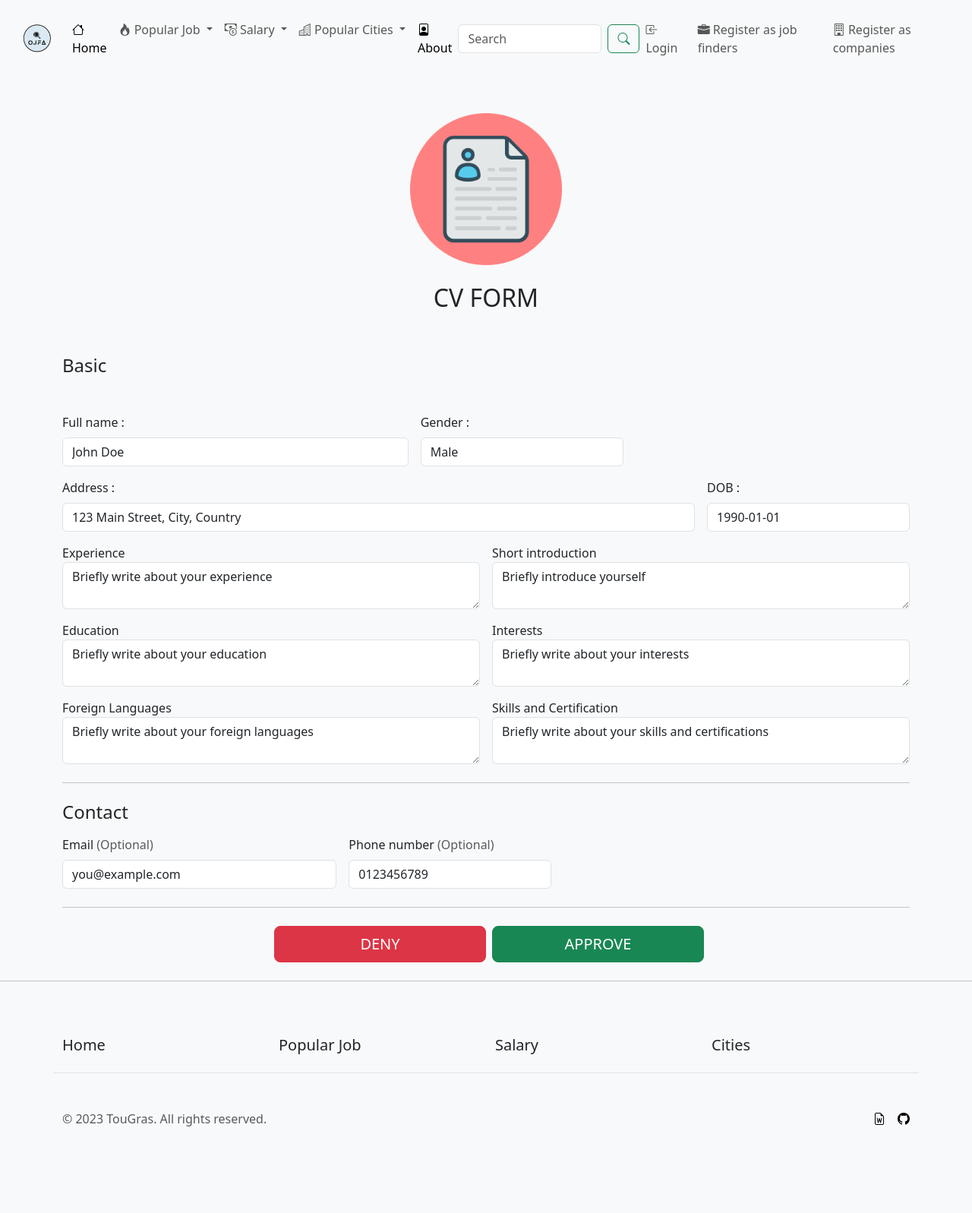
After one commit to 21127221-voduyanh/intro2se-21clc08-group6, a Django app: template app/templates/app/post/view_cv.html in a window 1280 px wide. The commit adds this page. Shown: the whole page at 76% size. Run offline with Django 4.2, Linux system fonts and the light colour scheme; the template is opened without the code that fills it, so the values that code supplies are empty.

Commit message:
Update dashboard UI 3rd time. Add view_cv to View CV button in dashboard. Check box term and service is thick

```diff
--- /dev/null
+++ b/app/templates/app/post/view_cv.html
@@ -0,0 +1,132 @@
+{% extends 'app/base.html'%}
+{% load static %}
+
+{% block main-content %}
+<html>
+  <head>
+    <meta charset="utf-8">
+    <meta http-equiv="X-UA-Compatible" content="IE=edge">
+    <title></title>
+    <meta name="description" content="">
+    <meta name="viewport" content="width=device-width, initial-scale=1">
+    <link rel="stylesheet" href="">
+  </head>
+
+  <body class = "bg-body-tertiary">
+    <div class = "container">
+        <main>
+            <div class="py-5 text-center">
+                <img class="d-block mx-auto mb-4" src="{% static 'app/image/apply_icon.png' %}" alt="" width="200" height="200">
+                <h2>CV FORM</h2>
+            </div>
+
+            <div class="text-left fw-bold">
+              {% if messages %}
+                  {% for message in messages %}
+                      <div>{{ message }}</div>
+                  {% endfor %}
+              {% endif %}
+            </div>
+
+            <div class="row g-5">
+                <h4 class="mb-0">Basic</h4>
+                <form class="needs-validation" novalidate="">
+                    <div class="row g-3">
+                        <div class="col-sm-5">
+                            <label for="firstName" class="form-label">Full name :</label>
+                            <input type="text" class="form-control" value="John Doe" readonly>
+                        </div>
+
+                        <div class="col-sm-3">
+                            <label for="lastName" class="form-label">Gender :</label>
+                            <input type="text" class="form-control" value="Male" readonly>
+                        </div>
+
+                        <div class="col-sm-9">
+                            <label for="address" class="form-label">Address :</label>
+                            <input type="text" class="form-control" value="123 Main Street, City, Country" readonly>
+                        </div>
+
+                        <div class="col-sm-3">
+                            <label for="lastName" class="form-label">DOB :</label>
+                            <input type="text" class="form-control" value="1990-01-01" readonly>
+                        </div>
+
+                        <div class="col-sm-6 d-flex flex-row align-items-center">
+                            <div class="form-outline flex-fill mb-0">
+                                <label for="">Experience</label>
+                                <textarea class="form-control" readonly>Briefly write about your experience</textarea>
+                            </div>
+                        </div>
+
+                        <div class="col-sm-6 d-flex flex-row align-items-center">
+                            <div class="form-outline flex-fill mb-0">
+                                <label for="">Short introduction</label>
+                                <textarea class="form-control" readonly>Briefly introduce yourself</textarea>
+                            </div>
+                        </div>
+
+                        <div class="col-sm-6 d-flex flex-row align-items-center">
+                            <div class="form-outline flex-fill mb-0">
+                                <label for="">Education</label>
+                                <textarea class="form-control" readonly>Briefly write about your education</textarea>
+                            </div>
+                        </div>
+
+                        <div class="col-sm-6 d-flex flex-row align-items-center">
+                            <div class="form-outline flex-fill mb-0">
+                                <label for="">Interests</label>
+                                <textarea class="form-control" readonly>Briefly write about your interests</textarea>
+                            </div>
+                        </div>
+
+                        <div class="col-sm-6 d-flex flex-row align-items-center">
+                            <div class="form-outline flex-fill mb-0">
+                                <label for="">Foreign Languages</label>
+                                <textarea class="form-control" readonly>Briefly write about your foreign languages</textarea>
+                            </div>
+                        </div>
+
+                        <div class="col-sm-6 d-flex flex-row align-items-center">
+                            <div class="form-outline flex-fill mb-0">
+                                <label for="">Skills and Certification</label>
+                                <textarea class="form-control" readonly>Briefly write about your skills and certifications</textarea>
+                            </div>
+                        </div>
+                    </div>
+
+                    <hr class="my-4">
+
+                    <h4 class="mb-3">Contact</h4>
+                    <div class="row g-3">
+                        <div class="col-sm-4">
+                            <label for="email" class="form-label">Email <span class="text-body-secondary">(Optional)</span></label>
+                            <input type="email" class="form-control" value="you@example.com" readonly>
+                        </div>
+
+                        <div class="col-sm-3">
+                            <label for="number" class="form-label">Phone number <span class="text-body-secondary">(Optional)</span></label>
+                            <input type="number" class="form-control" value="0123456789" readonly>
+                        </div>
+                    </div>
+                </form>
+            </div>
+
+                    <hr class="my-4">
+                    <div class="d-grid gap-2 d-md-flex col-6 mx-auto">
+                      <a type="button" class="btn btn-danger btn-lg col-sm-6" href="{% url 'dashboard' %}">DENY</a>
+                      <button type="submit" class="btn btn-success btn-lg col-sm-6" href="{% url 'dashboard' %}" >APPROVE</button>
+                    </div>
+
+                  </form>
+
+            </div>
+        </main>
+    </div>
+
+    <script src="" async defer></script>
+  </body>
+</html>
+
+
+{% endblock main-content%}
--- a/app/urls.py
+++ b/app/urls.py
@@ -21,4 +21,5 @@ urlpatterns = [
     path('dashboard/',views.dashboard,name='dashboard'),
     path('history/',views.history, name='history'),
     path('post/edit/<int:pk>/', views.edit_post, name='edit_post'),
+    path('view_cv/',views.view_cv,name='view_cv'),
 ] + static(settings.MEDIA_URL, document_root=settings.MEDIA_ROOT)
--- a/app/views.py
+++ b/app/views.py
@@ -506,3 +506,8 @@ def history(request):
         'application_history': application_history
     }
     return render(request, 'app/post/history.html', context)
+
+def view_cv(request):
+    cf,slr,ct = base()
+    context = {'cf': cf, 'slr': slr, 'ct':ct}
+    return render(request,'app/post/view_cv.html',context)
```
Also changed, not shown: app/templates/app/post/dashboard.html (+4 -4 lines), app/templates/app/user/register_company.html (+5 -4 lines), app/templates/app/user/register_finder.html (+5 -4 lines).
